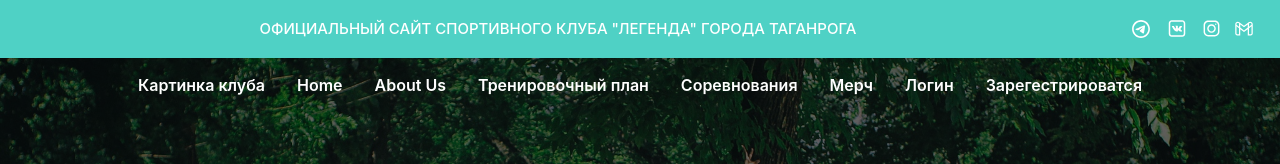
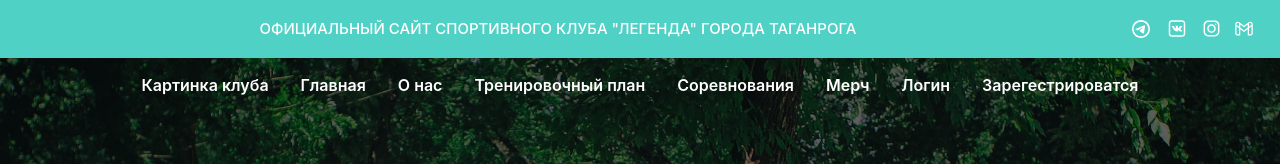
Before and after one commit to KatieSrbk/sports-club-website, a React (Create React App) app: page / in a window 1280 px wide. Shown: the top 164 px of the page. Built offline with nearby package versions, Linux system fonts and the light colour scheme; the HTML template or start-up script is replaced by a standard one.

Commit message:
feat: add navigation on Home and About-us pages

```diff
--- a/src/components/header/Header.tsx
+++ b/src/components/header/Header.tsx
@@ -1,12 +1,13 @@
 import { Button, Flex, Image, Link, Text } from '@chakra-ui/react';
 import { useMediaQuery } from '@chakra-ui/react';
-import { WINDOW_SIZE } from '../../utils/constants';
+import { PAGE_URL, WINDOW_SIZE } from '../../utils/constants';
 import { BurgerMenu } from './BurgerMenu';
+import { useLocation, useNavigate } from 'react-router-dom';
 
 const navBtns = [
   { text: 'Картинка клуба' },
-  { text: 'Home' },
-  { text: 'About Us' },
+  { text: 'Главная', link: PAGE_URL.HOME },
+  { text: 'О нас', link: PAGE_URL.ABOUT_US },
   { text: 'Тренировочный план' },
   { text: 'Соревнования' },
   { text: 'Мерч' },
@@ -16,6 +17,14 @@ const navBtns = [
 
 export const Header = () => {
   const [isTablet] = useMediaQuery(WINDOW_SIZE.TABLET);
+  const location = useLocation(); // Получаем текущий путь
+  const navigate = useNavigate(); // Хук для программного перехода
+
+  const handleNavigation = (path: string) => {
+    if (path && location.pathname !== path) {
+      navigate(path);
+    }
+  };
 
   return (
     <Flex
@@ -62,7 +71,11 @@ export const Header = () => {
       {isTablet && (
         <Flex justifyContent="center">
           {navBtns.map((item, index) => (
-            <Button key={index + item.text} variant="headerNav">
+            <Button
+              key={index + item.text}
+              variant="headerNav"
+              onClick={() => handleNavigation(item.link || '#')}
+            >
               {item.text}
             </Button>
           ))}
--- a/src/utils/constants.ts
+++ b/src/utils/constants.ts
@@ -1,7 +1,7 @@
 const PAGE_URL = {
-  ERROR: 'error',
+  ERROR: '/error',
   HOME: '/',
-  ABOUT_US: 'about-us',
+  ABOUT_US: '/about-us',
 };
 
 const WINDOW_SIZE = {
```
